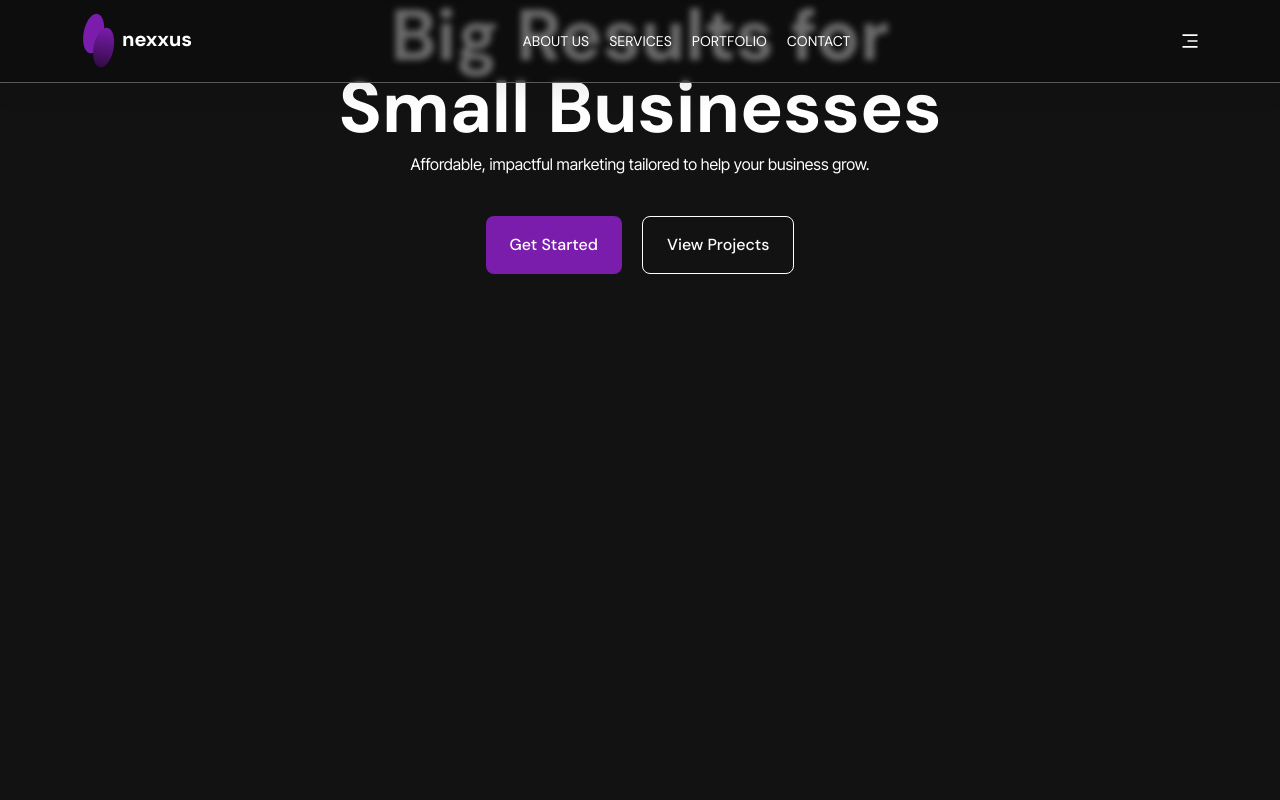
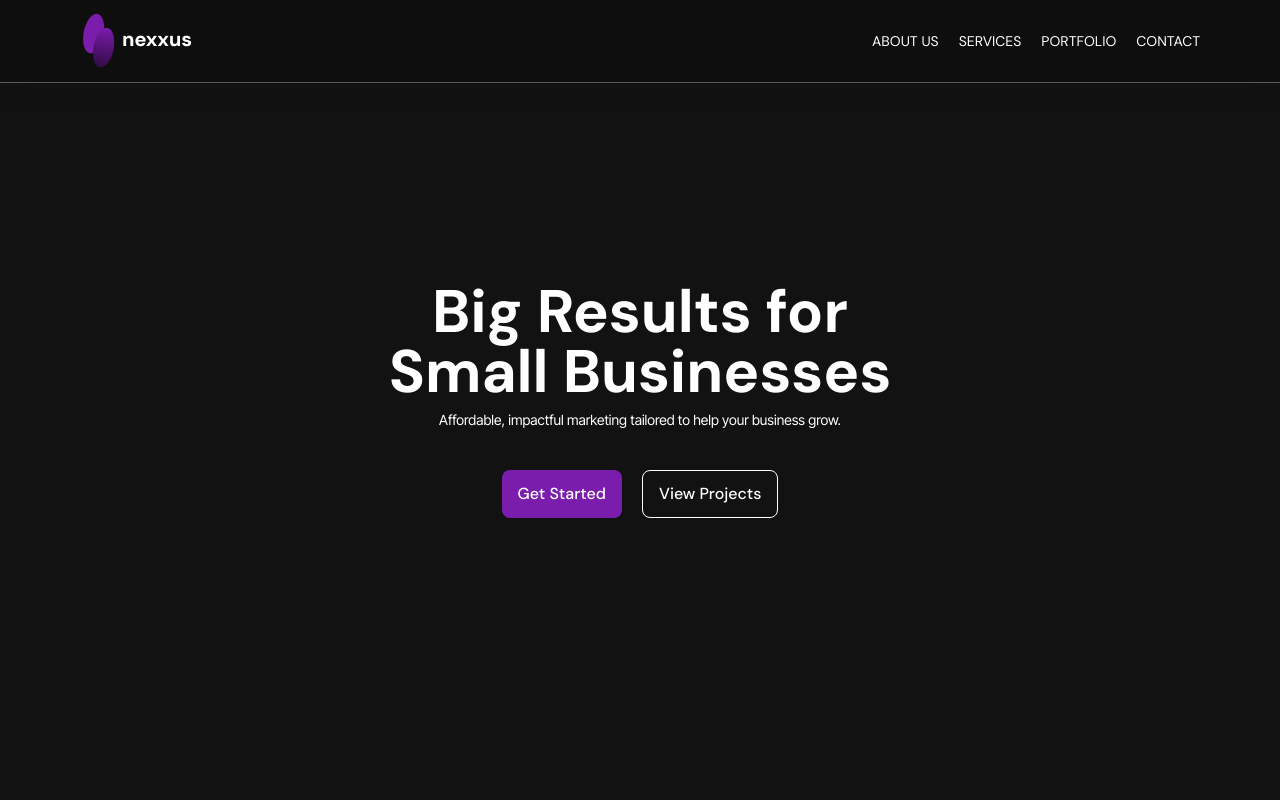
Before and after one commit to Sariah-dotcom/nexxus, a React (Vite) app: page / in a window 1280 px wide. Shown: the top 800 px of the page. Built offline with nearby package versions, Linux system fonts and the light colour scheme.

Commit message:
add hero animations

```diff
--- a/src/App.jsx
+++ b/src/App.jsx
@@ -12,8 +12,8 @@ export default function App() {
     <div className='flex flex-col gap-[5rem]'>
       <Header />
       <Hero />
-      {/* <About />
-      <Footer /> */}
+      <About />
+      <Footer />
     </div>
   )
 }
--- a/src/components/Header.jsx
+++ b/src/components/Header.jsx
@@ -10,7 +10,7 @@ export default function Header() {
     };
 
   return (
-    <nav className='fixed w-full border-b border-light-grey p-2 lg:py-3 lg:px-20 z-20'>
+    <nav className='fixed w-full border-b border-light-grey py-3 px-4 lg:py-3 lg:px-20 z-20'>
       <div className='flex justify-between items-center'>
         <img src="/nexxus-logo.png" alt="Nexxus logo" />
 
@@ -21,7 +21,7 @@ export default function Header() {
           <li><a href="#">Contact</a></li>
         </ul>
 
-        <div>
+        <div className='lg:hidden'>
           <RiMenu3Fill onClick={toggleMenu} className='text-xl text-white'/>
           <ul className={`menu p-10 ${isMenuOpen ? "open" : ""}`}>
             <IoMdClose onClick={toggleMenu} className='absolute right-5 text-xl'/>
--- a/src/components/Hero.jsx
+++ b/src/components/Hero.jsx
@@ -3,30 +3,47 @@ import gsap from "gsap";
 import { useGSAP } from "@gsap/react";
 
 export default function Hero() {
-  // useGSAP(()=>{
-  //   gsap.fromTo(".hero-video",
-  //     {
-  //       scale: 0.5,
-  //       y:0
-  //     },
-  //     {
-  //       scale: 1.3,
-  //       y: -350
+  useGSAP(()=>{
+    gsap.fromTo(".hero-text",
+      {
+        scale: 0.5,
+        opacity: 0
+      },
+      {
+        scale: 1,
+        opacity: 1,
+        duration: 1,
+        stagger: 0.7,
+        ease: "power3.inOut"
+      }
+    )
 
-  //     }
-  //   )
+    gsap.fromTo(".hero-button",
+      {
+        y: 100,
+        opacity: 0
+      },
+      {
+        y: 0,
+        opacity: 1,
+        duration: 1,
+        stagger: 0.3,
+        ease: "back.inOut"
+      }, "<99%"
+    )
 
-  // })
+  })
   return (
-    <section>
+    <section className='h-[100vh] flex items-center justify-center'>
         <div className='text-center flex flex-col gap-10 items-center'>
            <div className='relative z-10 flex flex-col gap-2'>
-            <h1 className='leading-tight text-4xl lg:text-7xl font-bold'>Big Results for <br />Small Businesses</h1>
-            <p>Affordable, impactful marketing tailored to help your business grow.</p>
+            <h1 className='hero-text leading-tight text-[2.7rem] lg:text-6xl font-bold'>Big Results for <br />Small Businesses</h1>
+            <p className='hero-text text-sm px-10'>Affordable, impactful marketing tailored to help your business grow.</p>
            </div>
+
             <div className='flex gap-5 relative z-10'>
-                <button className='primary-button'>Get Started</button>
-                <button className='secondary-button'>View Projects</button>
+                <button className='hero-button primary-button'>Get Started</button>
+                <button className='hero-button secondary-button'>View Projects</button>
             </div>
         </div>
     </section>
--- a/src/index.css
+++ b/src/index.css
@@ -28,7 +28,7 @@ button {
   font-family: 'DM Sans', sans-serif;
   font-weight: 500;
   border-radius: 0.5rem;
-  padding: 1rem 1.5rem;
+  padding: 0.7rem 1rem;
 }
 
 button:hover {
@@ -52,7 +52,7 @@ button:hover {
 }
 
 nav {
-  background: rgba(10, 10, 10, 0.603);
+  background: rgba(10, 10, 10, 0.281);
   box-shadow: 0 4px 30px rgba(0, 0, 0, 0.1);
   backdrop-filter: blur(3px);
   -webkit-backdrop-filter: blur(1px);
```
